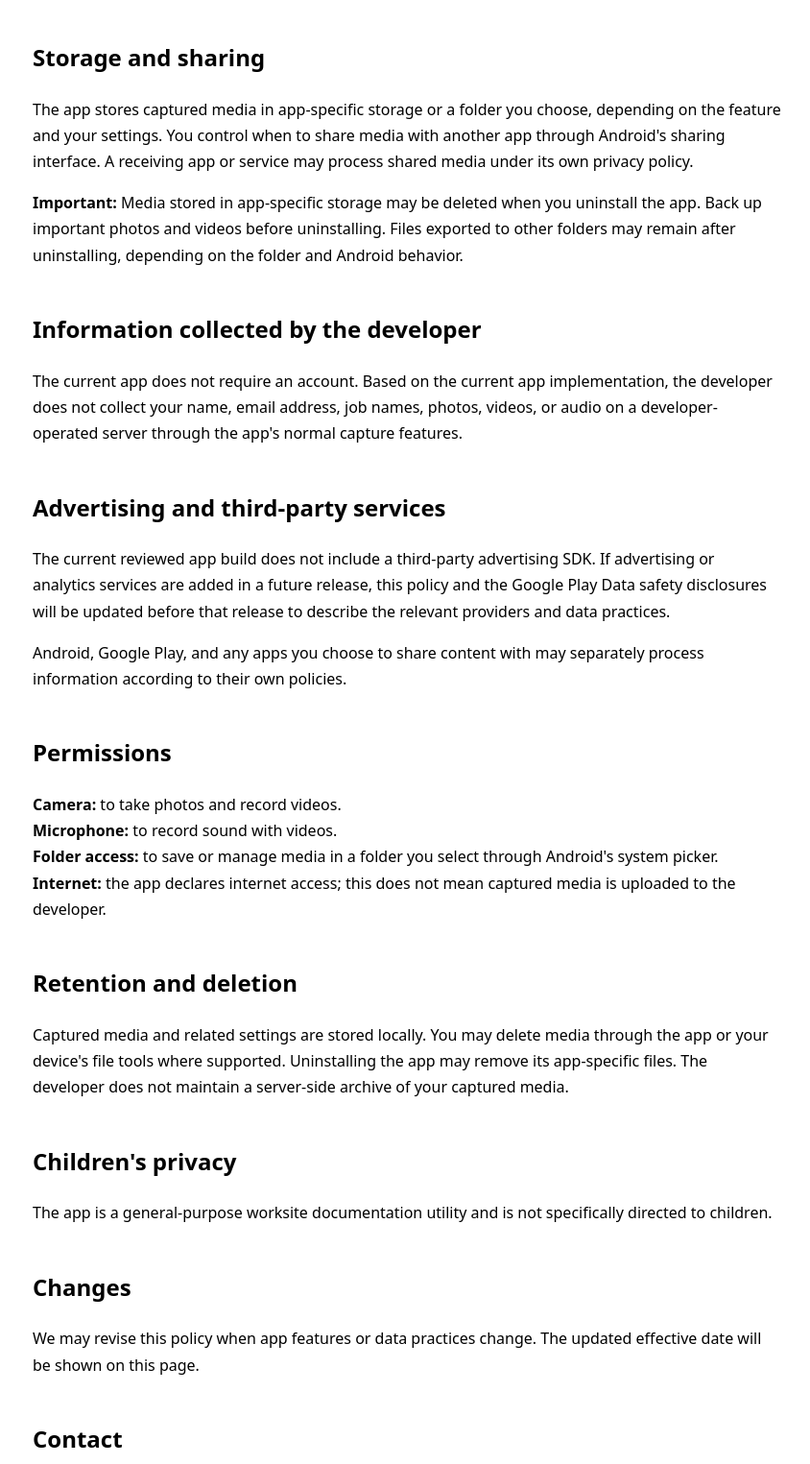
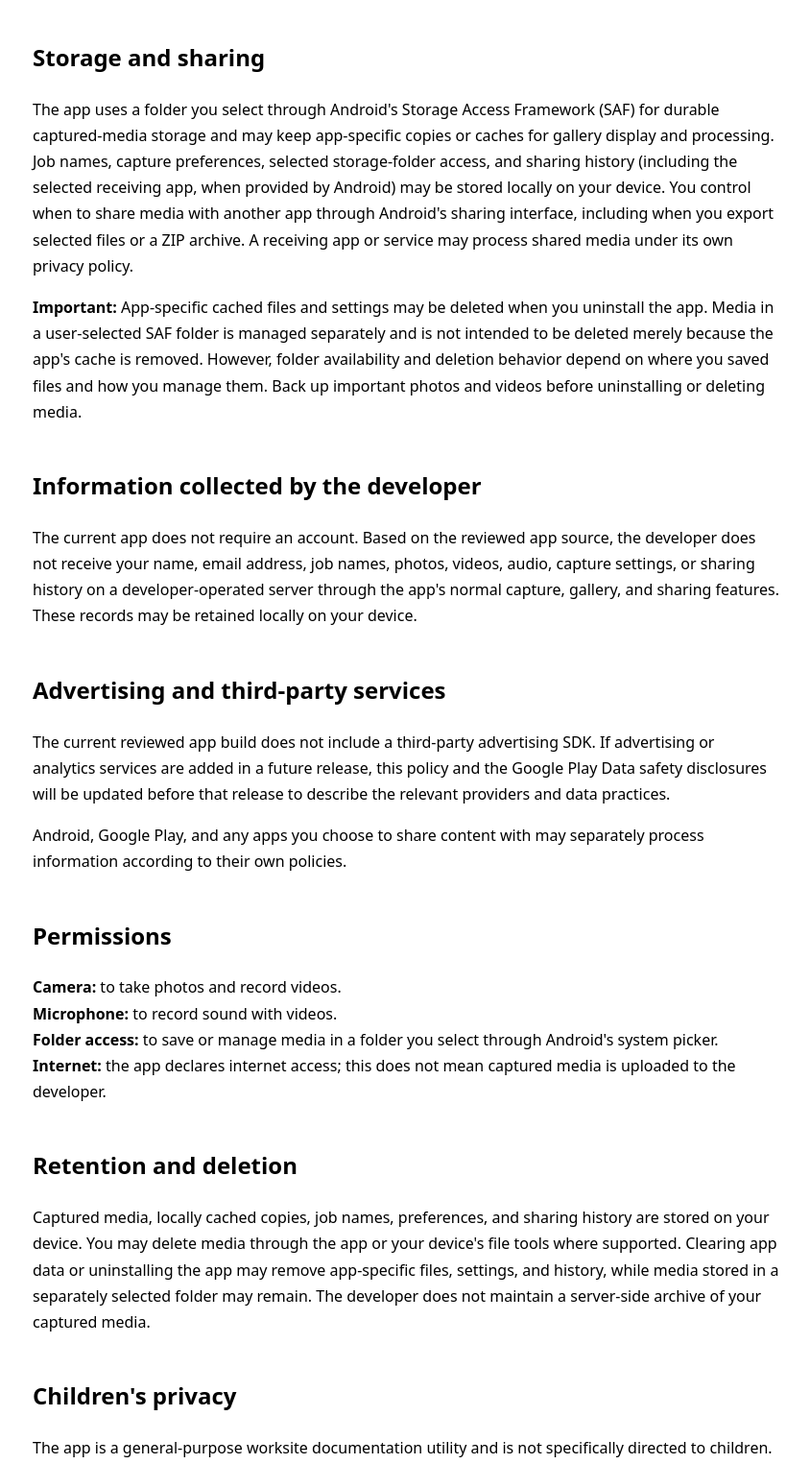
Before and after one commit to bullpen/nangman_privacy, a plain HTML site: page field-camera/index.html in a window 1280 px wide. Shown: the part 481-2006 px from the top of the page at 96% size, without its empty margins (216-1060 px from the left). Drawn offline with Linux system fonts and the light colour scheme.

Commit message:
Align Field Camera privacy policy with SAF media and local sharing history

```diff
--- a/field-camera/index.html
+++ b/field-camera/index.html
@@ -17,10 +17,10 @@
 <h2>Photos, videos, and audio</h2>
 <p>The app uses your device camera to capture photos and videos and, when you record video with sound, your microphone to record audio. Captured media and watermarks are processed on your device. The developer does not operate a service that receives your photos, videos, audio, or job names as part of normal capture and editing.</p>
 <h2>Storage and sharing</h2>
-<p>The app stores captured media in app-specific storage or a folder you choose, depending on the feature and your settings. You control when to share media with another app through Android's sharing interface. A receiving app or service may process shared media under its own privacy policy.</p>
-<p><strong>Important:</strong> Media stored in app-specific storage may be deleted when you uninstall the app. Back up important photos and videos before uninstalling. Files exported to other folders may remain after uninstalling, depending on the folder and Android behavior.</p>
+<p>The app uses a folder you select through Android's Storage Access Framework (SAF) for durable captured-media storage and may keep app-specific copies or caches for gallery display and processing. Job names, capture preferences, selected storage-folder access, and sharing history (including the selected receiving app, when provided by Android) may be stored locally on your device. You control when to share media with another app through Android's sharing interface, including when you export selected files or a ZIP archive. A receiving app or service may process shared media under its own privacy policy.</p>
+<p><strong>Important:</strong> App-specific cached files and settings may be deleted when you uninstall the app. Media in a user-selected SAF folder is managed separately and is not intended to be deleted merely because the app's cache is removed. However, folder availability and deletion behavior depend on where you saved files and how you manage them. Back up important photos and videos before uninstalling or deleting media.</p>
 <h2>Information collected by the developer</h2>
-<p>The current app does not require an account. Based on the current app implementation, the developer does not collect your name, email address, job names, photos, videos, or audio on a developer-operated server through the app's normal capture features.</p>
+<p>The current app does not require an account. Based on the reviewed app source, the developer does not receive your name, email address, job names, photos, videos, audio, capture settings, or sharing history on a developer-operated server through the app's normal capture, gallery, and sharing features. These records may be retained locally on your device.</p>
 <h2>Advertising and third-party services</h2>
 <p>The current reviewed app build does not include a third-party advertising SDK. If advertising or analytics services are added in a future release, this policy and the Google Play Data safety disclosures will be updated before that release to describe the relevant providers and data practices.</p>
 <p>Android, Google Play, and any apps you choose to share content with may separately process information according to their own policies.</p>
@@ -30,7 +30,7 @@
 <strong>Folder access:</strong> to save or manage media in a folder you select through Android's system picker.<br>
 <strong>Internet:</strong> the app declares internet access; this does not mean captured media is uploaded to the developer.</p>
 <h2>Retention and deletion</h2>
-<p>Captured media and related settings are stored locally. You may delete media through the app or your device's file tools where supported. Uninstalling the app may remove its app-specific files. The developer does not maintain a server-side archive of your captured media.</p>
+<p>Captured media, locally cached copies, job names, preferences, and sharing history are stored on your device. You may delete media through the app or your device's file tools where supported. Clearing app data or uninstalling the app may remove app-specific files, settings, and history, while media stored in a separately selected folder may remain. The developer does not maintain a server-side archive of your captured media.</p>
 <h2>Children's privacy</h2>
 <p>The app is a general-purpose worksite documentation utility and is not specifically directed to children.</p>
 <h2>Changes</h2>
```
